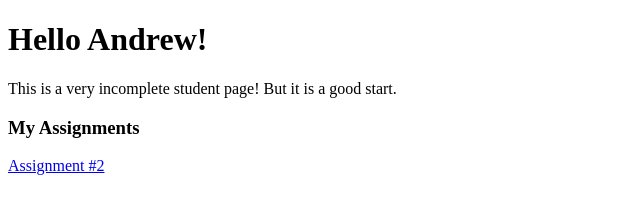
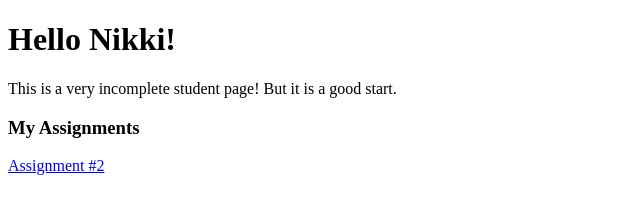
Before and after one commit to nikechan/web1-f16-student, a plain HTML site: page index.html in a window 1280 px wide. Shown: the full height of the page, 0-640 px from the left. Drawn offline with Linux system fonts and the light colour scheme.

Commit message:
name change

```diff
--- a/index.html
+++ b/index.html
@@ -4,7 +4,7 @@
 	<title>Your Name Here Student Page</title>
 </head>
 <body>
-	<h1>Hello Andrew!</h1>
+	<h1>Hello Nikki!</h1>
 
 	<p>
 		This is a very incomplete student page! But it is a good start.
```
